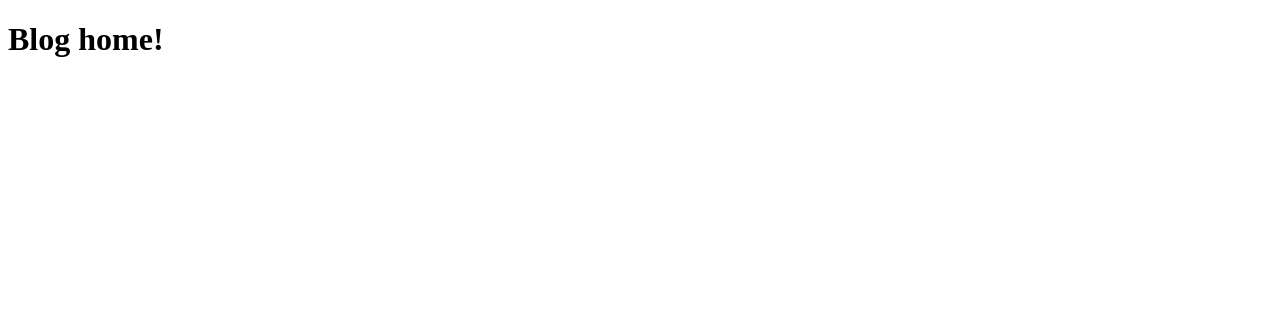
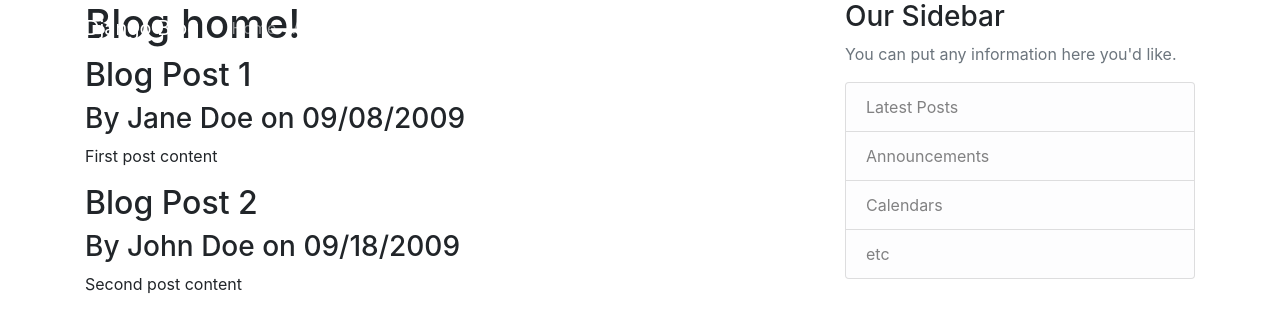
Before and after one commit to mpa-mxiang/django-blog, a Django app: page / in a window 1280 px wide. Before the commit the part shown is almost empty. Shown: the top 333 px of the page. Run offline with Django 4.2, Linux system fonts and the light colour scheme; some libraries are stand-ins or nearby versions.

Commit message:
create a base html to avoid duplicate html codes

```diff
--- /dev/null
+++ b/blog_app/blog/templates/blog/base.html
@@ -0,0 +1,70 @@
+{% load static %}
+<!DOCTYPE html>
+<html>
+<head>
+
+    <!-- Required meta tags -->
+    <meta charset="utf-8">
+    <meta name="viewport" content="width=device-width, initial-scale=1, shrink-to-fit=no">
+
+    <!-- Bootstrap CSS -->
+    <link rel="stylesheet" href="https://maxcdn.bootstrapcdn.com/bootstrap/4.0.0/css/bootstrap.min.css" integrity="sha384-Gn5384xqQ1aoWXA+058RXPxPg6fy4IWvTNh0E263XmFcJlSAwiGgFAW/dAiS6JXm" crossorigin="anonymous">
+
+    <link rel="stylesheet" type="text/css" href="{% static 'blog/main.css' %}">
+
+    {% if title %}
+        <title>Django Blog - {{ title }}</title>
+    {% else %}
+        <title>Django Blog</title>
+    {% endif %}
+</head>
+<body>
+    <header class="site-header">
+      <nav class="navbar navbar-expand-md navbar-dark bg-steel fixed-top">
+        <div class="container">
+          <a class="navbar-brand mr-4" href="{% url 'blog-home' %}">Django Blog</a>
+          <button class="navbar-toggler" type="button" data-toggle="collapse" data-target="#navbarToggle" aria-controls="navbarToggle" aria-expanded="false" aria-label="Toggle navigation">
+          <span class="navbar-toggler-icon"></span>
+          </button>
+          <div class="collapse navbar-collapse" id="navbarToggle">
+            <div class="navbar-nav mr-auto">
+              <a class="nav-item nav-link" href="{% url 'blog-home' %}">Home</a>
+              <a class="nav-item nav-link" href="{% url 'blog-about' %}">About</a>
+            </div>
+            <!-- Navbar Right Side -->
+            <div class="navbar-nav">
+              <a class="nav-item nav-link" href="#">Login</a>
+              <a class="nav-item nav-link" href="#">Register</a>
+            </div>
+          </div>
+        </div>
+      </nav>
+    </header>
+    <main role="main" class="container">
+      <div class="row">
+        <div class="col-md-8">
+          {% block content %}{% endblock %}
+        </div>
+        <div class="col-md-4">
+          <div class="content-section">
+            <h3>Our Sidebar</h3>
+            <p class='text-muted'>You can put any information here you'd like.
+              <ul class="list-group">
+                <li class="list-group-item list-group-item-light">Latest Posts</li>
+                <li class="list-group-item list-group-item-light">Announcements</li>
+                <li class="list-group-item list-group-item-light">Calendars</li>
+                <li class="list-group-item list-group-item-light">etc</li>
+              </ul>
+            </p>
+          </div>
+        </div>
+      </div>
+    </main>
+
+    <!-- Optional JavaScript -->
+    <!-- jQuery first, then Popper.js, then Bootstrap JS -->
+    <script src="https://code.jquery.com/jquery-3.2.1.slim.min.js" integrity="sha384-KJ3o2DKtIkvYIK3UENzmM7KCkRr/rE9/Qpg6aAZGJwFDMVNA/GpGFF93hXpG5KkN" crossorigin="anonymous"></script>
+    <script src="https://cdnjs.cloudflare.com/ajax/libs/popper.js/1.12.9/umd/popper.min.js" integrity="sha384-ApNbgh9B+Y1QKtv3Rn7W3mgPxhU9K/ScQsAP7hUibX39j7fakFPskvXusvfa0b4Q" crossorigin="anonymous"></script>
+    <script src="https://maxcdn.bootstrapcdn.com/bootstrap/4.0.0/js/bootstrap.min.js" integrity="sha384-JZR6Spejh4U02d8jOt6vLEHfe/JQGiRRSQQxSfFWpi1MquVdAyjUar5+76PVCmYl" crossorigin="anonymous"></script>
+</body>
+</html>
--- a/blog_app/blog/templates/blog/home.html
+++ b/blog_app/blog/templates/blog/home.html
@@ -1,17 +1,9 @@
-<!DOCTYPE html>
-<html lang="en">
-<head>
-    <meta charset="UTF-8">
-    <meta http-equiv="X-UA-Compatible" content="IE=edge">
-    <meta name="viewport" content="width=device-width, initial-scale=1.0">
-    <title>Home</title>
-</head>
-<body>
-    <h1>Blog home!</h1>
-    {% for p in post %}
-        <h2>{{ p.title }}</h2>
-        <h3>By {{ p.author }} on {{ p.date_posted }}</h3>
-        <p>{{ p.content }}</p>
-    {% endfor %}
-</body>
-</html>
+{% extends "blog/base.html" %}
+{% block content %}
+<h1>Blog home!</h1>
+{% for p in posts %}
+    <h2>{{ p.title }}</h2>
+    <h3>By {{ p.author }} on {{ p.date_posted }}</h3>
+    <p>{{ p.content }}</p>
+{% endfor %}
+{% endblock content %}
--- a/blog_app/blog/views.py
+++ b/blog_app/blog/views.py
@@ -23,4 +23,4 @@ def home(request):
     return render(request, 'blog/home.html', context)
 
 def about(request):
-    return render(request, 'blog/about.html')
+    return render(request, 'blog/about.html', {"title": "About"})
```
Also changed, not shown: blog_app/blog/templates/blog/about.html (+4 -12 lines).
